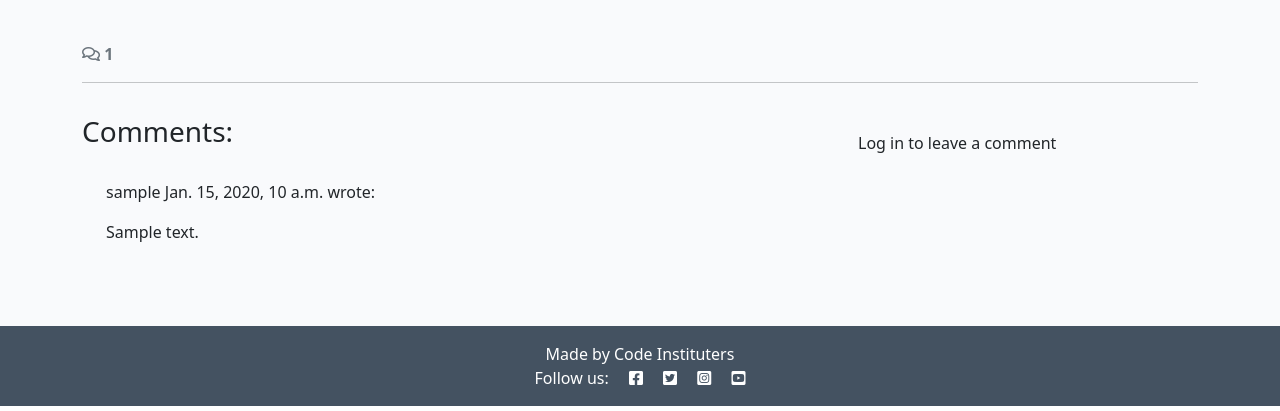
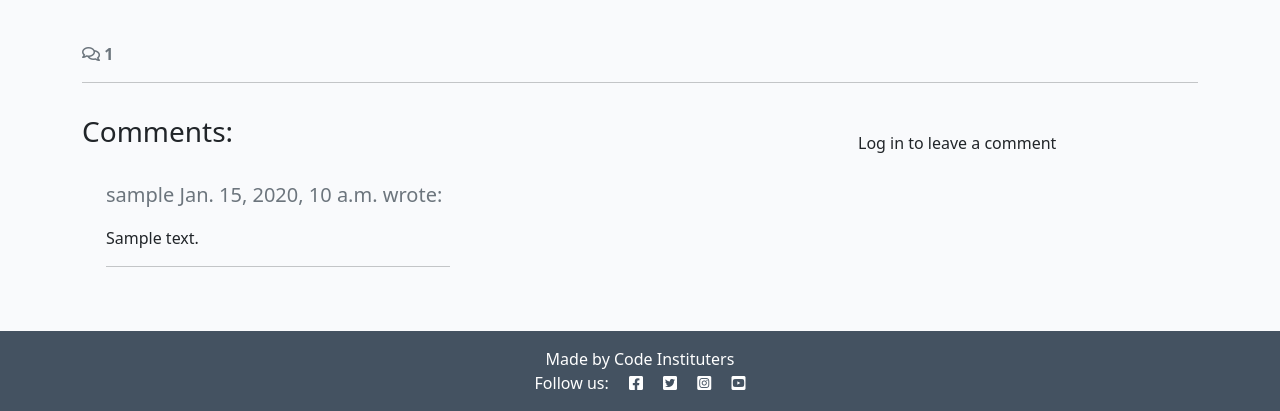
Before and after one commit to ie3ul2df/django-blog, a Django app: a page that uses blog/templates/blog/post_detail.html in a window 1280 px wide. Shown: the part 394-805 px from the top of the page. Run offline with Django 4.2, Linux system fonts and the light colour scheme; tables that the repository leaves empty hold one stand-in row (values such as "Sample post"); some libraries are stand-ins or nearby versions.

Commit message:
add some bootstrap styles to comments headers

```diff
--- a/blog/templates/blog/post_detail.html
+++ b/blog/templates/blog/post_detail.html
@@ -51,15 +51,16 @@
                 {% for comment in comments %}
                 <div
                     class="p-2 comments {% if not comment.approved and comment.author == user %}faded{% elif not comment.approved %} d-none{% endif %}">
-                    <p class="font-weight-bold">
+                    <p class="text-muted lead"">
                         {{ comment.author }}
-                        <span class="font-weight-normal">
-                            {{ comment.created_on }}
+                        <span class=" font-weight-normal">
+                        {{ comment.created_on }}
                         </span> wrote:
                     </p>
                     <div id="comment{{ comment.id }}">
                         {{ comment.body | linebreaks }}
                     </div>
+                    <hr style="width:50%;text-align:left;margin-left:0">
                     {% if not comment.approved and comment.author == user %}
                     <p class="approval">
                         This comment is awaiting approval
```
